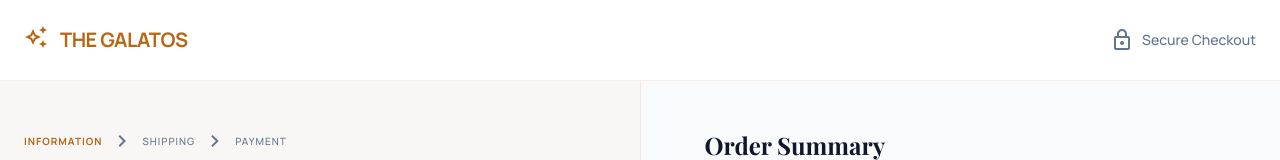
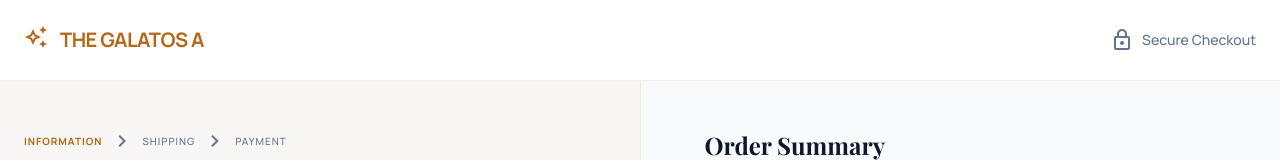
Before and after one commit to dev-oriel/THE-GALATOS, a React (Vite) app: page /checkout in a window 1280 px wide. Shown: the top 160 px of the page. Built offline with nearby package versions, Linux system fonts and the light colour scheme; a web font is replaced by a local one.

Commit message:
modified checkout page

```diff
--- a/src/pages/CheckoutPage.jsx
+++ b/src/pages/CheckoutPage.jsx
@@ -21,7 +21,7 @@ const CheckoutPage = () => {
               </span>
             </div>
             <h1 className="text-xl text-primary font-bold tracking-tight uppercase">
-              THE GALATOS
+              THE GALATOS A
             </h1>
           </Link>
           <div className="flex items-center gap-2 text-slate-500 text-sm font-medium">
```
